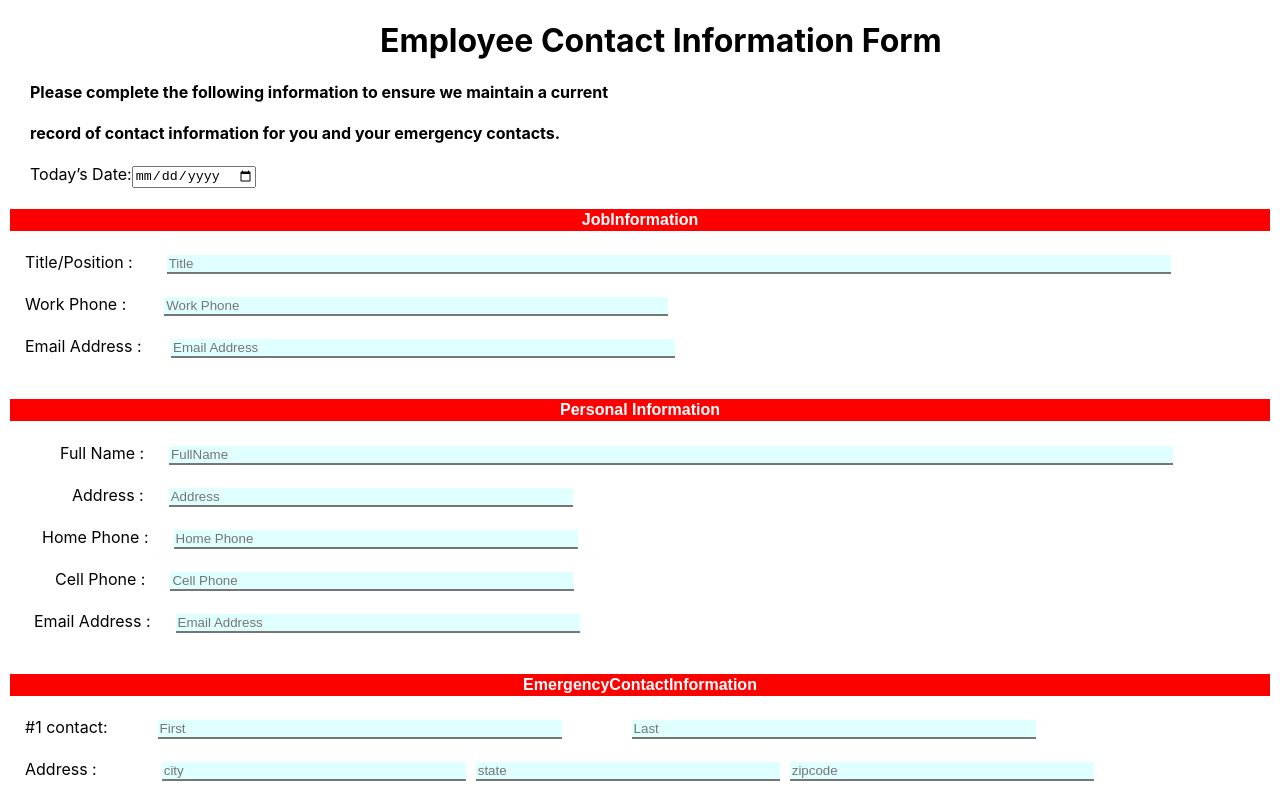
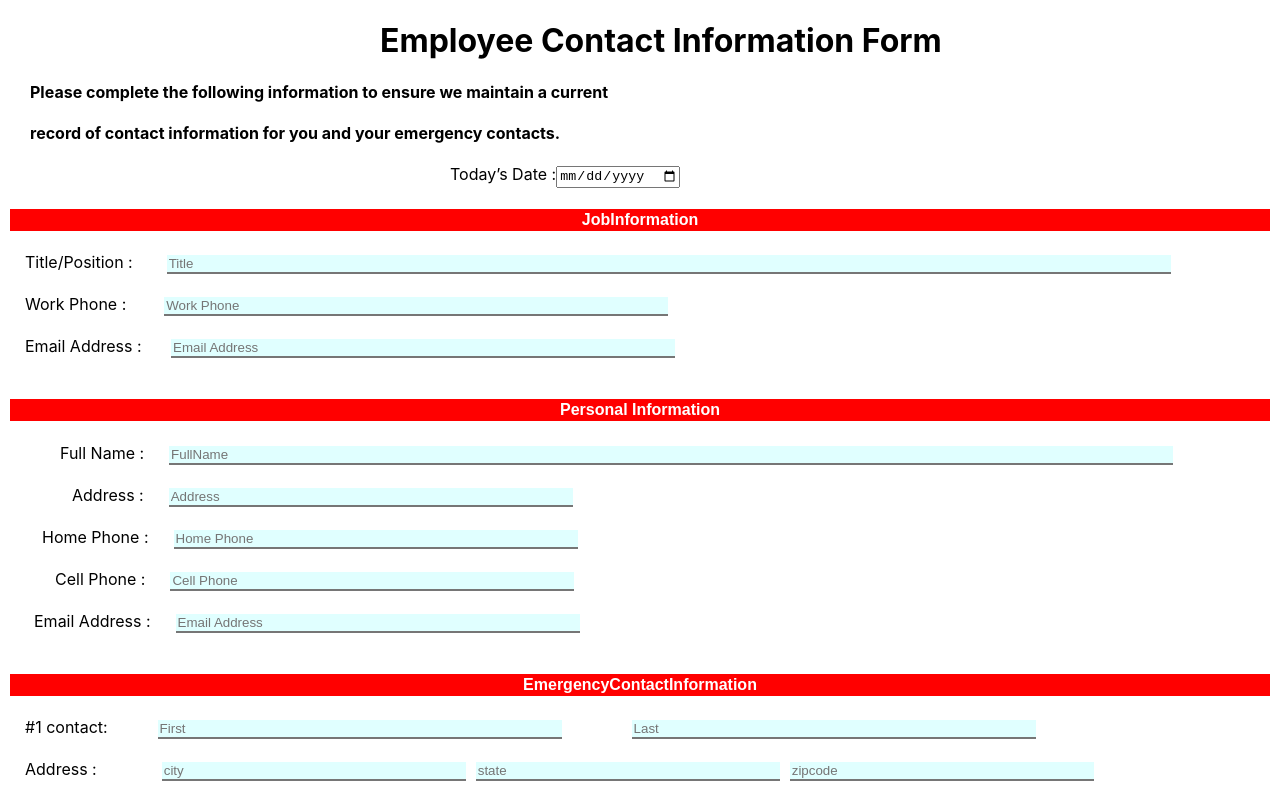
Before and after one commit to JayakrishnaM7/ReactApp, a React (Create React App) app: page / in a window 1280 px wide. Shown: the top 800 px of the page. Built offline with nearby package versions, Linux system fonts and the light colour scheme.

Commit message:
Update CreateEmployee.jsx
changed date field

```diff
--- a/src/components/CreateEmployee.jsx
+++ b/src/components/CreateEmployee.jsx
@@ -344,7 +344,7 @@ function CreateEmployee() {
 
       <form onSubmit={e => {handleSubmit(e)}}>
             <div>
-                <label style={{marginLeft:30}}>Today’s Date:</label>
+               <label style={{marginLeft:450}}>Today’s Date :</label>
                 <input type="date"  name="todayDate" value={values.todayDate} onChange={handleTodayDateInputChange}/>
             </div>
             <div>
```
